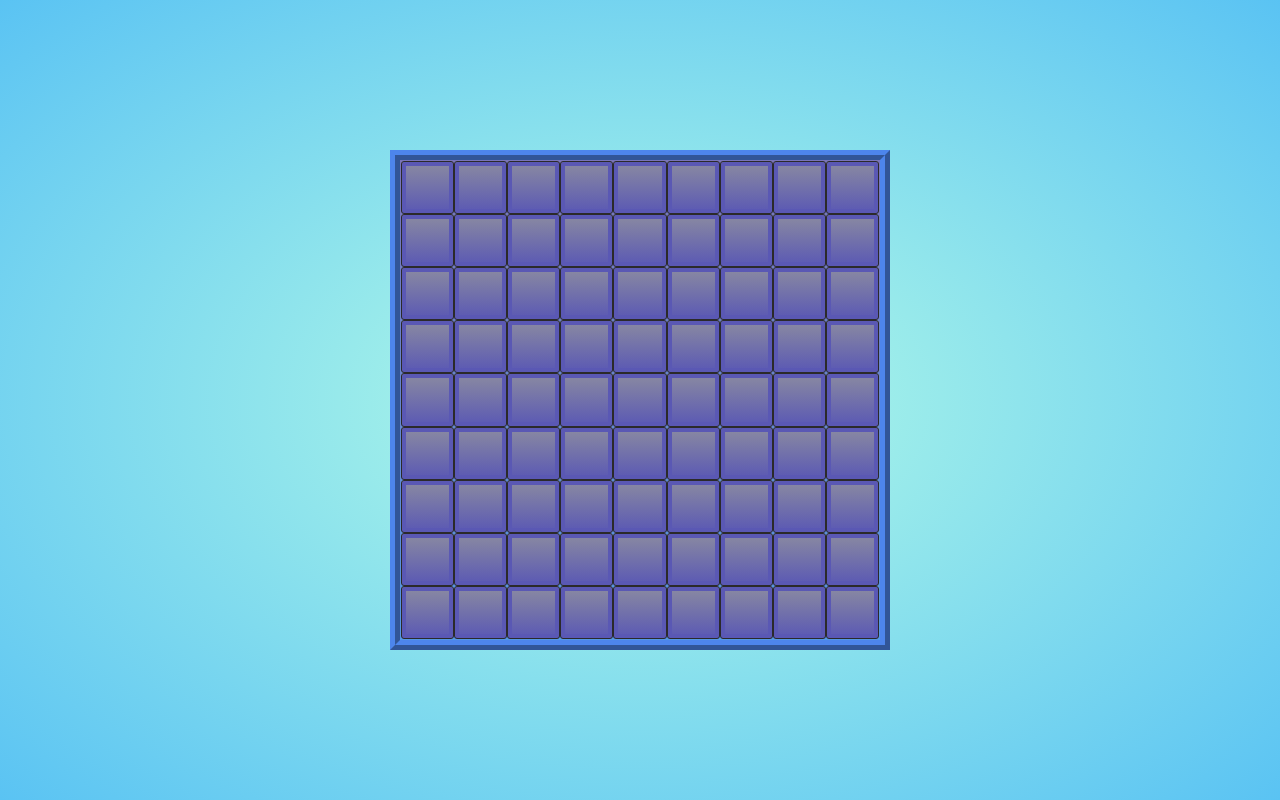
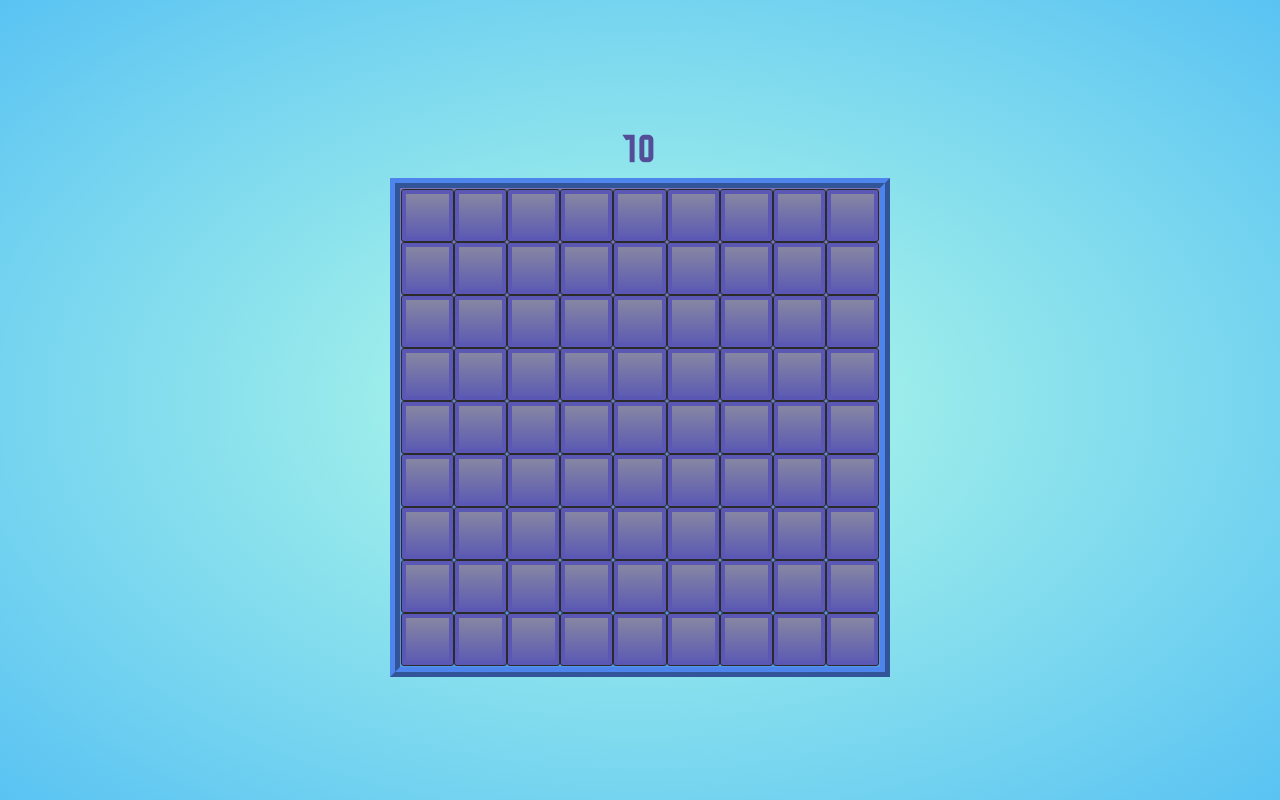
Before and after one commit to Mrak9087/sapper, a React (Create React App) app: page / in a window 1280 px wide. Built offline with nearby package versions, Linux system fonts and the light colour scheme.

Commit message:
feat: add store

```diff
--- a/package.json
+++ b/package.json
@@ -3,6 +3,7 @@
   "version": "0.1.0",
   "private": true,
   "dependencies": {
+    "@reduxjs/toolkit": "^1.8.5",
     "@testing-library/jest-dom": "^5.16.5",
     "@testing-library/react": "^13.4.0",
     "@testing-library/user-event": "^13.5.0",
@@ -12,6 +13,7 @@
     "@types/react-dom": "^18.0.6",
     "react": "^18.2.0",
     "react-dom": "^18.2.0",
+    "react-redux": "^8.0.2",
     "react-scripts": "5.0.1",
     "typescript": "^4.8.2",
     "web-vitals": "^2.1.4"
--- a/src/component/Board/BoardView.tsx
+++ b/src/component/Board/BoardView.tsx
@@ -8,19 +8,14 @@ import './boardView.css';
 
 interface IBoard {
   propGame: Game;
+  boardWidth: number;
   handleWin: () => void;
   handleLose: () => void;
 }
 
-const BoardView: FC<IBoard> = ({ propGame, handleWin, handleLose }) => {
+const BoardView: FC<IBoard> = ({ propGame, boardWidth, handleWin, handleLose }) => {
   const [game, setGame] = useState<Game>(propGame);
   const [cells, setCells] = useState<Cell[]>(propGame.cells);
-
-  // useEffect(() => {
-  //   const locGame = new Game(9, 9, 10);
-  //   locGame.init();
-  //   setGame(locGame);
-  // }, []);
 
   const win = useMemo(() => {
     const rightFlags = cells?.filter((item) => item.value === BOMB && item.stateCell === Mask.FLAG);
@@ -34,6 +29,16 @@ const BoardView: FC<IBoard> = ({ propGame, handleWin, handleLose }) => {
       }, 0) || 0;
     const isOpened = countOpen + game.board.countBomb === cells?.length;
     return isRightFlag && isOpened;
+  }, [cells]);
+
+  const countFlag: number = useMemo(() => {
+    const cFlag = cells.reduce((count, item) => {
+      if (item.stateCell === Mask.FLAG) {
+        count++;
+      }
+      return count;
+    }, 0);
+    return game.board.countBomb - cFlag;
   }, [cells]);
 
   useEffect(() => {
@@ -65,13 +70,25 @@ const BoardView: FC<IBoard> = ({ propGame, handleWin, handleLose }) => {
   );
 
   return (
-    <div className="board board9">
+    <>
+      <div className="counter">{countFlag}</div>
+      <div
+        className="board board9"
+        style={
+          {
+            '--w': boardWidth,
+            '--lx': game.board.lengthX,
+            '--ly': game.board.lengthY,
+          } as React.CSSProperties
+        }
+      >
         {cells?.map((item, index) => {
           return (
             <CellView key={index} pCell={item} clickCell={cellClick} changeState={changeState} />
           );
         })}
       </div>
+    </>
   );
 };
 
--- a/src/component/Board/boardView.css
+++ b/src/component/Board/boardView.css
@@ -1,6 +1,6 @@
 .board {
   display: grid;
-  max-width: 500px;
+  max-width: calc(var(--w) * 1px);
   width: 100%;
   background: linear-gradient(#7974b9 0%, #5497e4 100%);
   font-family: VenomMincho;
@@ -13,8 +13,23 @@
     2px -2px 0 rgb(0, 0, 0), -2px 2px 0 rgb(0, 0, 0), -2px -2px 0 rgb(0, 0, 0);
   border: 10px ridge #4d85ec;
   padding: 1px;
+  user-select: none;
 }
+
 .board9 {
-  grid-template-rows: repeat(9, 1fr);
-  grid-template-columns: repeat(9, 1fr);
+  grid-template-rows: repeat(var(--ly), 1fr);
+  grid-template-columns: repeat(var(--lx), 1fr);
 }
+
+.counter{
+  display: flex;
+  width: 100%;
+  padding: 10px;
+  justify-content: center;
+  align-items: center;
+  font-family: Ramadhanfest;
+  font-size: 32px;
+  font-weight: bold;
+  color: #544d97;
+  letter-spacing: 5px;
+}
--- a/src/component/Game/GameView.tsx
+++ b/src/component/Game/GameView.tsx
@@ -1,10 +1,13 @@
 import { useEffect, useState } from 'react';
+import { useSelector } from 'react-redux';
 import Game from '../../models/Game';
+import { RootStore } from '../../store/store';
 import BoardView from '../Board';
 import Modal from '../Modal';
 import './gameView.css';
 
 const GameView = () => {
+  const store = useSelector((state:RootStore) => state);
   const [game, setGame] = useState<Game>();
   const [isWin, setIsWin] = useState<boolean>(false);
   const [isLose, setIsLose] = useState<boolean>(false);
@@ -14,7 +17,7 @@ const GameView = () => {
   }, []);
 
   const newGame = () => {
-    const locGame = new Game(9, 9, 10);
+    const locGame = new Game(store.lengthX, store.lengthY, store.countBomb);
     locGame.init();
     setGame(locGame);
   };
@@ -25,7 +28,7 @@ const GameView = () => {
 
   const handleLose = () => {
     setIsLose(true);
-  }
+  };
 
   const closeModal = () => {
     newGame();
@@ -33,7 +36,7 @@ const GameView = () => {
     setIsWin(false);
   };
 
-  const getTextModal = ():string => {
+  const getTextModal = (): string => {
     if (isWin) {
       return 'Congratulation!!!';
     }
@@ -45,7 +48,7 @@ const GameView = () => {
 
   return (
     <div className="gameView">
-      {game ? <BoardView propGame={game} handleWin={handleWin} handleLose={handleLose}/> : <></>}
+      {game ? <BoardView boardWidth={store.widthBoard} propGame={game} handleWin={handleWin} handleLose={handleLose} /> : <></>}
       <Modal isShow={isWin || isLose} close={closeModal} text={getTextModal()} />
     </div>
   );
--- a/src/component/Modal/modal.css
+++ b/src/component/Modal/modal.css
@@ -6,8 +6,9 @@
   height: 100vh;
   display: flex;
   justify-content: center;
-  align-items: center;
-  background-color: rgba(24, 173, 231, 0.8);
+  padding-top: 50px;
+  align-items: flex-start;
+  background-color: rgba(24, 173, 231, 0.5);
   pointer-events: none;
   transform: scale(0, 0);
   transition: all 0.5s linear;
--- a/src/fonts.css
+++ b/src/fonts.css
@@ -6,8 +6,15 @@
 }
 
 @font-face {
-    font-family: 'VenomMincho';
-    src: url('./access/fonts/VenomMincho.ttf');
-    font-weight: normal;
-    font-style: normal;
-  }
+  font-family: 'VenomMincho';
+  src: url('./access/fonts/VenomMincho.ttf');
+  font-weight: normal;
+  font-style: normal;
+}
+
+@font-face {
+  font-family: 'Ramadhanfest';
+  src: url('./access/fonts/Ramadhanfest.ttf');
+  font-weight: normal;
+  font-style: normal;
+}
--- a/src/index.tsx
+++ b/src/index.tsx
@@ -3,10 +3,18 @@ import ReactDOM from 'react-dom/client';
 import './fonts.css';
 import './index.css';
 import App from './App';
+import { store } from './store/store';
+import { Provider } from 'react-redux';
 
 const root = ReactDOM.createRoot(document.getElementById('root') as HTMLElement);
 root.render(
   <React.StrictMode>
-    <App />
+    <Provider store={store}>
+      <App />
+    </Provider>
   </React.StrictMode>
 );
+
+// новичок 9*9 10
+// любитель 16*16 40мин
+// проффесионал 16*30 99мин
--- /dev/null
+++ b/src/store/reducers/sapperSlice.ts
@@ -0,0 +1,32 @@
+import { createSlice, PayloadAction } from '@reduxjs/toolkit';
+
+interface ISapperStore {
+  lengthX: number;
+  lengthY: number;
+  countBomb: number;
+  widthBoard: number;
+}
+
+const sapperDefault: ISapperStore = {
+  lengthX: 9,
+  lengthY: 9,
+  countBomb: 10,
+  widthBoard: 500,
+  // 500,
+};
+
+const sapperSlice = createSlice({
+  name: 'sapper',
+  initialState: sapperDefault,
+  reducers: {
+    setLevel(state, action: PayloadAction<ISapperStore>) {
+      state.lengthX = action.payload.lengthX;
+      state.lengthY = action.payload.lengthY;
+      state.countBomb = action.payload.countBomb;
+    },
+  },
+});
+
+export const { setLevel } = sapperSlice.actions;
+
+export default sapperSlice.reducer;
--- /dev/null
+++ b/src/store/store.ts
@@ -0,0 +1,10 @@
+import { configureStore } from '@reduxjs/toolkit';
+
+import reducers from './reducers/sapperSlice';
+
+export const store = configureStore({
+  reducer: reducers,
+});
+
+export type AppDispatch = typeof store.dispatch;
+export type RootStore = ReturnType<typeof store.getState>;
```
Also changed, not shown: src/access/fonts/Ramadhanfest.ttf (added), 1 other file (tests, documents, lock files or other folders). Lines whose indentation alone changed are shown as unchanged.
